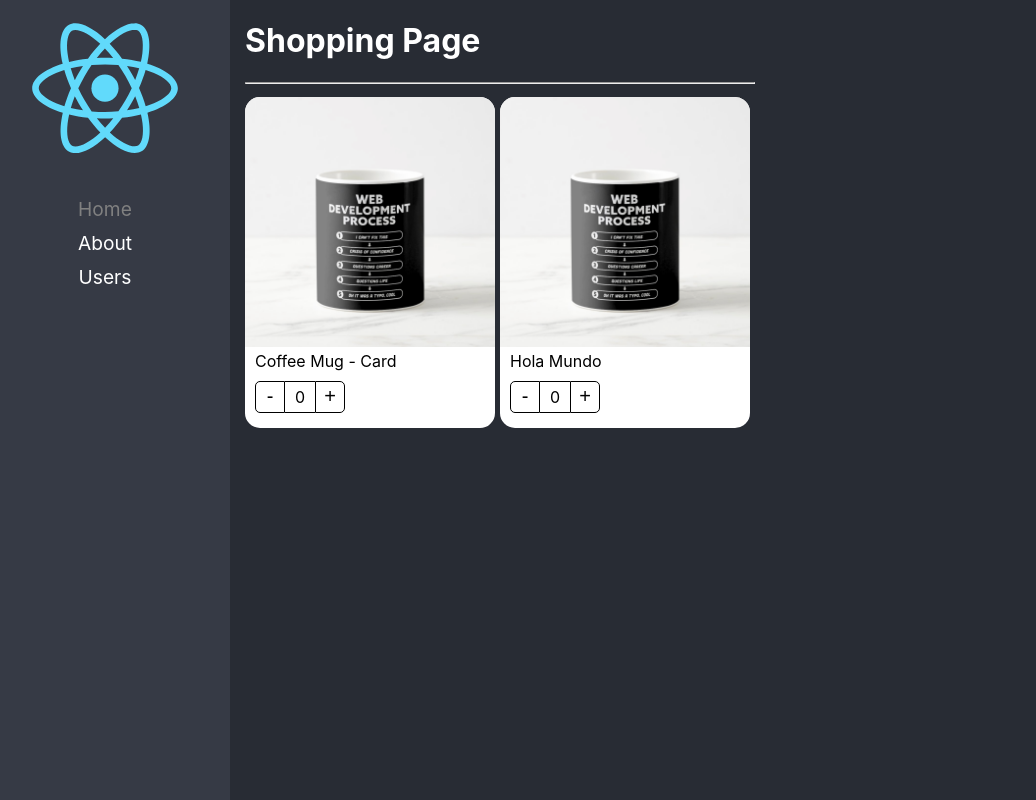
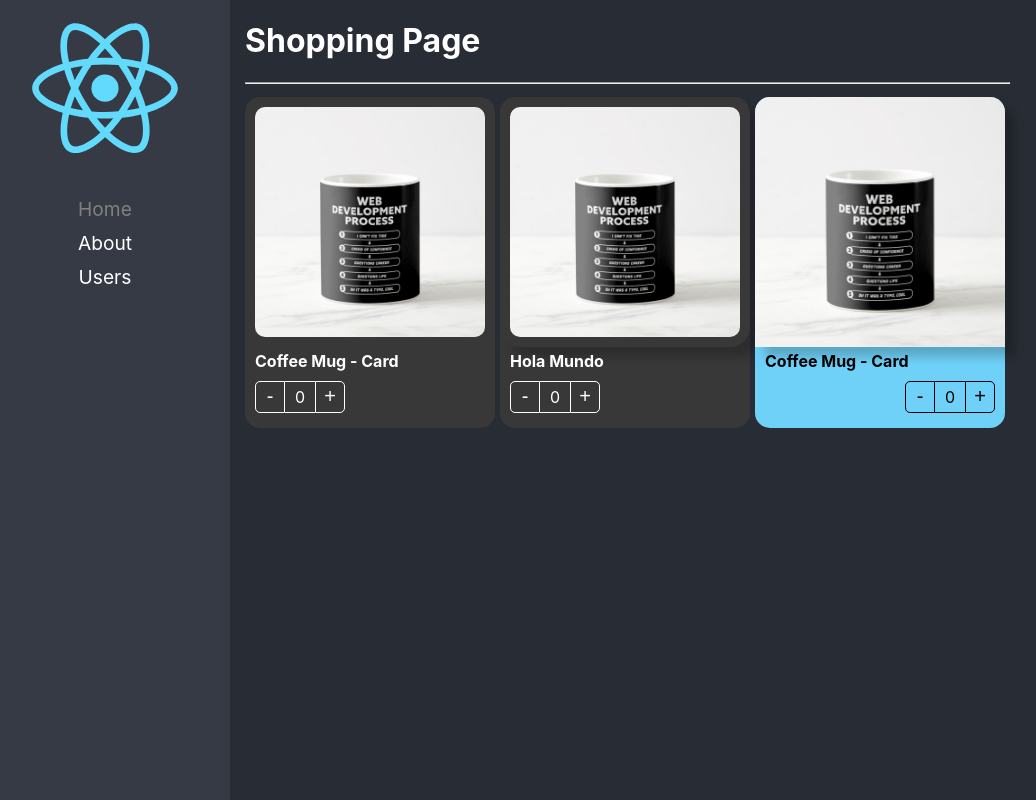
Before and after one commit to RodrigoAragon/react-adv, a React (Create React App) app: page /home in a window 1280 px wide. Shown: the whole page, without its empty margins (20-1056 px from the left). Built offline with nearby package versions, Linux system fonts and the light colour scheme.

Commit message:
Component extends styles ready

```diff
--- a/src/02-component-patterns/components/ProductButtons.tsx
+++ b/src/02-component-patterns/components/ProductButtons.tsx
@@ -1,13 +1,18 @@
-import { useContext } from "react"
+import { CSSProperties, useContext } from "react"
 import { ProductContext } from "./ProductCard"
 import styles from "../styles/styles.module.css"
 
-export const ProductButtons = () =>{
+export interface Props{
+  className?:string
+  style?: CSSProperties
+}
+
+export const ProductButtons = ({className, style}:Props) =>{
 
     const {counter, increase} = useContext(ProductContext)
 
   return(
-    <div className={styles.buttonsContainer}>
+    <div className={`${styles.buttonsContainer} ${className}`} style={style}>
       <button
         className={styles.buttonMinus}
         onClick={() => increase(-1)}> - </button>
--- a/src/02-component-patterns/components/ProductCard.tsx
+++ b/src/02-component-patterns/components/ProductCard.tsx
@@ -1,5 +1,5 @@
-import { createContext } from "react";
-import { ProductCardProps, ProductContextProps } from "../interfaces/Products.interfaces";
+import { createContext, CSSProperties, ReactElement } from "react";
+import { Product, ProductContextProps } from "../interfaces/Products.interfaces";
 import { useProduct } from "../hooks/useProduct";
 
 import styles from "../styles/styles.module.css"
@@ -8,7 +8,15 @@
 const {Provider} = ProductContext
 
 
-export const ProductCard = ({children, product}:ProductCardProps) => {
+export interface Props{
+  children?: ReactElement | ReactElement[]
+  className?: string
+  product: Product
+  style?: CSSProperties
+}
+
+
+export const ProductCard = ({children, product, className, style}:Props) => {
 
   const {counter, increase} =  useProduct();
 
@@ -20,7 +28,7 @@
         product
       }}
     >
-      <div className={styles.productCard}>
+      <div className={`${styles.productCard} ${className}`} style={style}>
 
       {children}
 
--- a/src/02-component-patterns/components/ProductImage.tsx
+++ b/src/02-component-patterns/components/ProductImage.tsx
@@ -1,9 +1,15 @@
-import { useContext } from "react";
+import { CSSProperties, useContext } from "react";
 import { ProductContext } from "./ProductCard";
 import noImage from "../assets/no-image.jpg";
 import styles from "../styles/styles.module.css"
 
-export const ProductImage = ({img = ''}) =>{
+export interface Props{
+  img?:string,
+  className?:string
+  style?: CSSProperties
+}
+
+export const ProductImage = ({img, className, style}:Props) =>{
 
     const {product} = useContext(ProductContext)
     let imgToShow: string
@@ -17,6 +23,6 @@
     }
 
    return (
-    <img className={styles.productImg} src={imgToShow} alt="Product image"/>
+    <img className={`${styles.productImg} ${className}`} style={style} src={imgToShow} alt="Product image"/>
    )
   }
--- a/src/02-component-patterns/components/ProductTitle.tsx
+++ b/src/02-component-patterns/components/ProductTitle.tsx
@@ -1,12 +1,18 @@
-import { useContext } from "react"
+import { CSSProperties, useContext } from "react"
 import { ProductContext } from "./ProductCard"
 import styles from "../styles/styles.module.css"
 
-export const ProductTitle = ({title = ''}) =>{
+export interface Props{
+    title?:string,
+    className?:string
+    style?: CSSProperties
+}
+
+export const ProductTitle = ({title, className, style}: Props) =>{
 
     const {product} = useContext(ProductContext)
 
     return(
-    <span className={styles.productDescription}>{title === '' ? product.title : title }</span>
+    <span className={`${styles.productDescription} ${className}`} style={style}>{!title? product.title : title }</span>
     )
 }
--- a/src/02-component-patterns/pages/ShoppingPage.tsx
+++ b/src/02-component-patterns/pages/ShoppingPage.tsx
@@ -1,4 +1,5 @@
 import { ProductCard, ProductButtons, ProductImage, ProductTitle } from "../components"
+import '../styles/custom-styles.css'
 
 const product = {
     id: '1',
@@ -17,16 +18,36 @@
             flexDirection: 'row',
             flexWrap:'wrap'
         }}>
-            <ProductCard product={product}>
-              <ProductCard.Image/>
-              <ProductCard.Title/>
-              <ProductCard.Buttons/>
+            <ProductCard
+              product={product}
+              className="bg-dark"
+            >
+              <ProductCard.Image className="custom-image"/>
+              <ProductCard.Title className="text-white text-bold"/>
+              <ProductCard.Buttons className="custom-buttons"/>
             </ProductCard>
 
-            <ProductCard product={product}>
-              <ProductImage/>
-              <ProductTitle title="Hola Mundo"/>
-              <ProductButtons/>
+            <ProductCard
+              product={product}
+              className = "bg-dark"
+            >
+              <ProductImage className="custom-image" style={{ boxShadow:'10px 10px 10px rgba(0,0,0,0.2)' }}/>
+              <ProductTitle title="Hola Mundo" className="text-white text-bold"/>
+              <ProductButtons className="custom-buttons"/>
+            </ProductCard>
+
+            <ProductCard
+              product={product}
+              style={{
+                backgroundColor: '#70D1F8'
+              }}
+            >
+              <ProductImage style={{ boxShadow:'10px 10px 10px rgba(0,0,0,0.2)' }}/>
+              <ProductTitle style={{ fontWeight: 'bold'}}/>
+              <ProductButtons style={{
+                display: 'flex',
+                justifyContent:'end'
+              }}/>
             </ProductCard>
 
         </div>
--- /dev/null
+++ b/src/02-component-patterns/styles/custom-styles.css
@@ -0,0 +1,22 @@
+.bg-dark{
+    background-color: rgb(56, 56, 56);
+}
+
+.text-white{
+    color: white;
+}
+
+.text-bold{
+    font-weight: bold;
+}
+
+.custom-image{
+    padding: 10px;
+    width: calc(100% - 20px);
+    border-radius: 20px;
+}
+
+.custom-buttons button, .custom-buttons div{
+    color: white;
+    border-color: white;
+}
```
Also changed, not shown: src/02-component-patterns/interfaces/Products.interfaces.ts (+8 -10 lines).
